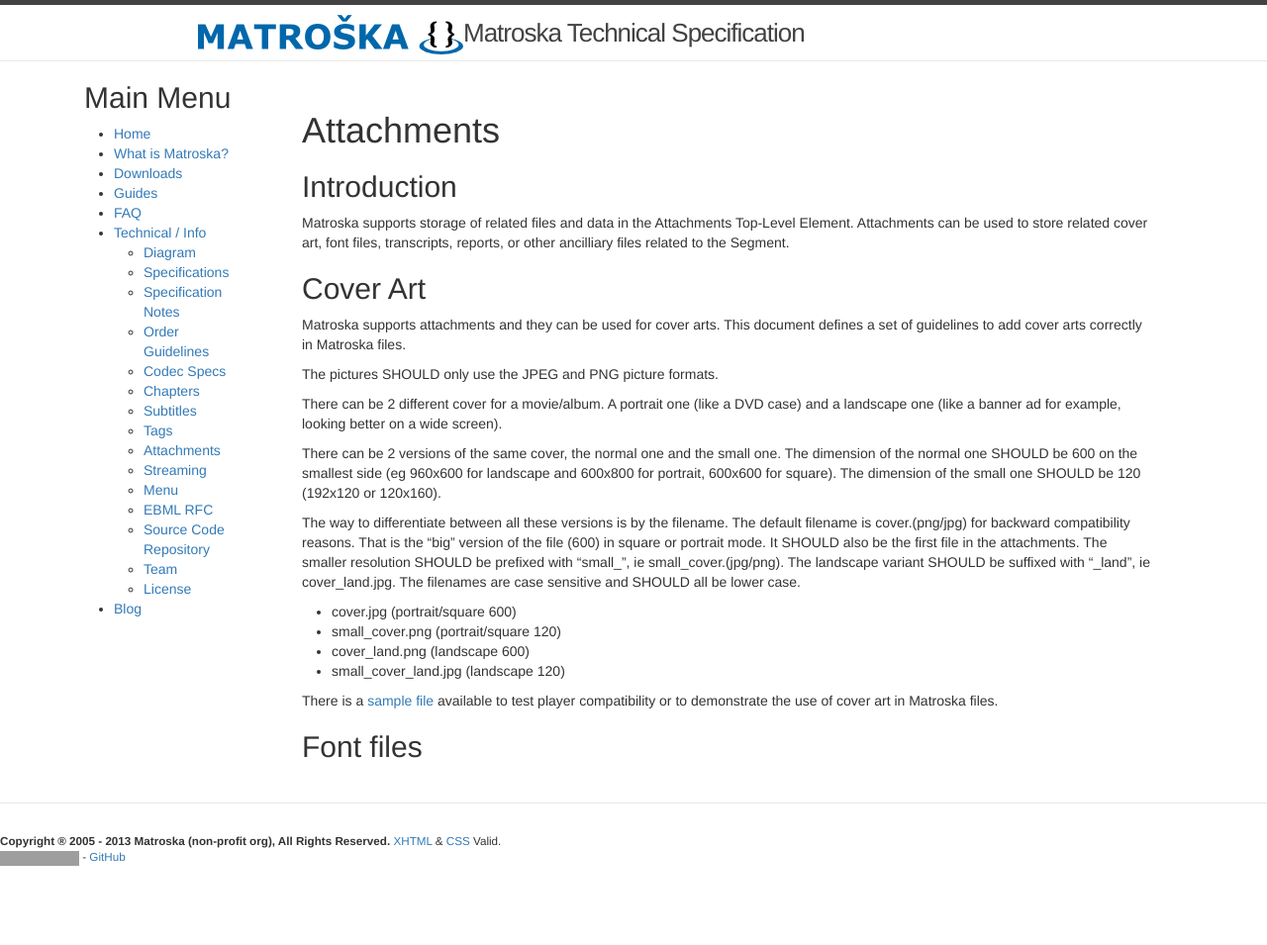
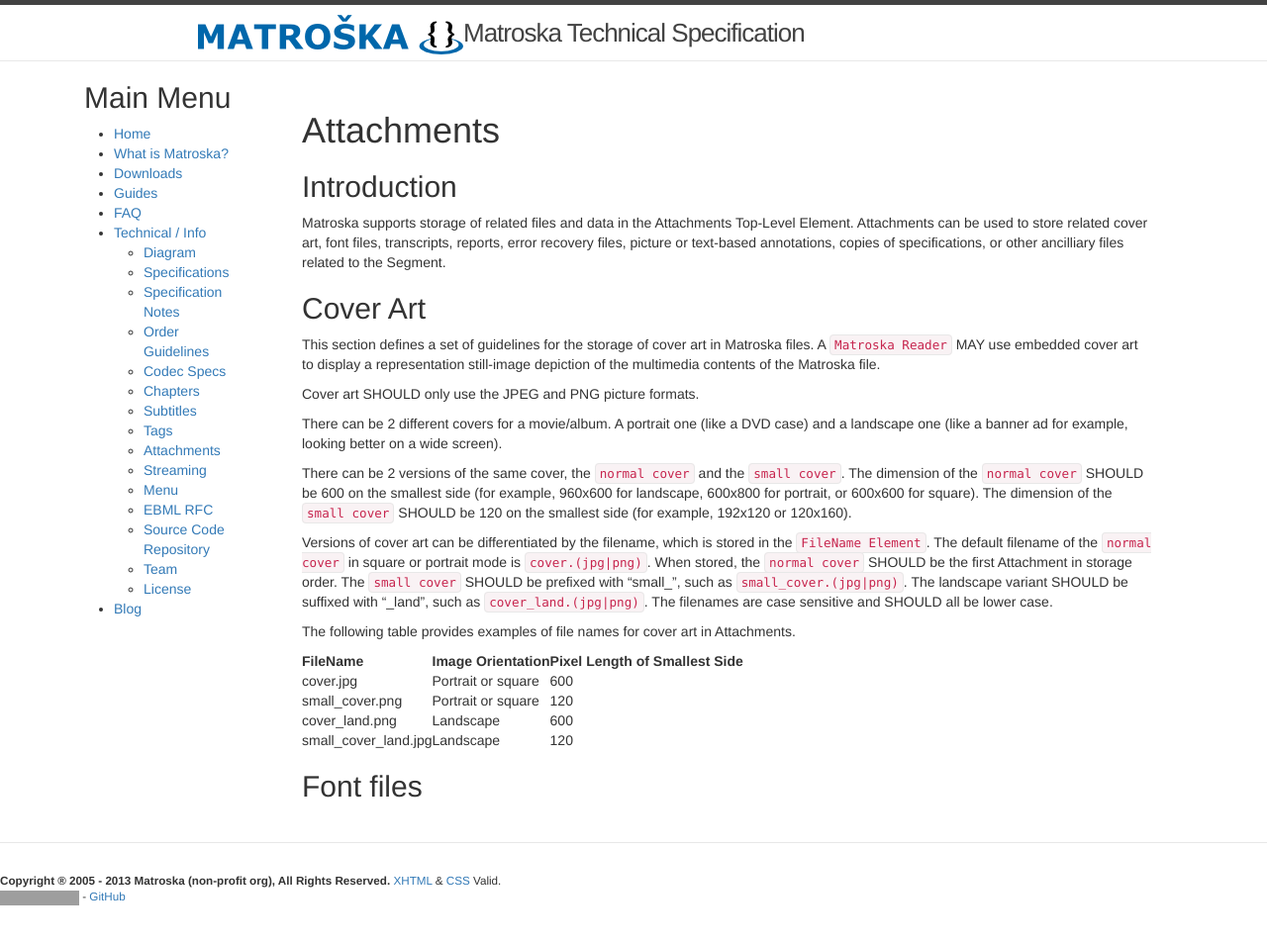
Before and after one commit to ietf-wg-cellar/matroska-specification, a Jekyll site: the page built from attachments.md, in a window 1280 px wide. Shown: the whole page at 99% size. Built offline with Jekyll 4.4.1, drawn with Linux system fonts in a browser that asks for light colours; before the commit the page ends 915 px from its top, so only the background shows below that; grey boxes are pictures that could not be loaded.

Commit message:
rewrite cover art section in specification langauge

```diff
--- a/attachments.md
+++ b/attachments.md
@@ -6,25 +6,27 @@
 
 ## Introduction
 
-Matroska supports storage of related files and data in the Attachments Top-Level Element. Attachments can be used to store related cover art, font files, transcripts, reports, or other ancilliary files related to the Segment.
+Matroska supports storage of related files and data in the Attachments Top-Level Element. Attachments can be used to store related cover art, font files, transcripts, reports, error recovery files, picture or text-based annotations, copies of specifications, or other ancilliary files related to the Segment.
 
 ## Cover Art
 
-Matroska supports attachments and they can be used for cover arts. This document defines a set of guidelines to add cover arts correctly in Matroska files.
+This section defines a set of guidelines for the storage of cover art in Matroska files. A `Matroska Reader` MAY use embedded cover art to display a representation still-image depiction of the multimedia contents of the Matroska file.
 
-The pictures SHOULD only use the JPEG and PNG picture formats.
+Cover art SHOULD only use the JPEG and PNG picture formats.
 
-There can be 2 different cover for a movie/album. A portrait one (like a DVD case) and a landscape one (like a banner ad for example, looking better on a wide screen).
+There can be 2 different covers for a movie/album. A portrait one (like a DVD case) and a landscape one (like a banner ad for example, looking better on a wide screen).
 
-There can be 2 versions of the same cover, the normal one and the small one. The dimension of the normal one SHOULD be 600 on the smallest side (eg 960x600 for landscape and 600x800 for portrait, 600x600 for square). The dimension of the small one SHOULD be 120 (192x120 or 120x160).
+There can be 2 versions of the same cover, the `normal cover` and the `small cover`. The dimension of the `normal cover` SHOULD be 600 on the smallest side (for example, 960x600 for landscape, 600x800 for portrait, or 600x600 for square). The dimension of the `small cover` SHOULD be 120 on the smallest side (for example, 192x120 or 120x160).
 
-The way to differentiate between all these versions is by the filename. The default filename is cover.(png/jpg) for backward compatibility reasons. That is the "big" version of the file (600) in square or portrait mode. It SHOULD also be the first file in the attachments. The smaller resolution SHOULD be prefixed with "small_", ie small_cover.(jpg/png). The landscape variant SHOULD be suffixed with "_land", ie cover_land.jpg. The filenames are case sensitive and SHOULD all be lower case.
+Versions of cover art can be differentiated by the filename, which is stored in the `FileName Element`. The default filename of the `normal cover` in square or portrait mode is `cover.(jpg|png)`. When stored, the `normal cover` SHOULD be the first Attachment in storage order. The `small cover` SHOULD be prefixed with "small_", such as `small_cover.(jpg|png)`. The landscape variant SHOULD be suffixed with "_land", such as `cover_land.(jpg|png)`. The filenames are case sensitive and SHOULD all be lower case.
 
-*   cover.jpg (portrait/square 600)
-*   small_cover.png (portrait/square 120)
-*   cover_land.png (landscape 600)
-*   small_cover_land.jpg (landscape 120)
+The following table provides examples of file names for cover art in Attachments.
 
-There is a [sample file](https://sourceforge.net/projects/matroska/files/test_files/cover_art.mkv/download) available to test player compatibility or to demonstrate the use of cover art in Matroska files.
+FileName             | Image Orientation  | Pixel Length of Smallest Side
+---------------------|--------------------|------------------------------
+cover.jpg            | Portrait or square | 600
+small_cover.png      | Portrait or square | 120
+cover_land.png       | Landscape          | 600
+small_cover_land.jpg | Landscape          | 120
 
 ## Font files
```
